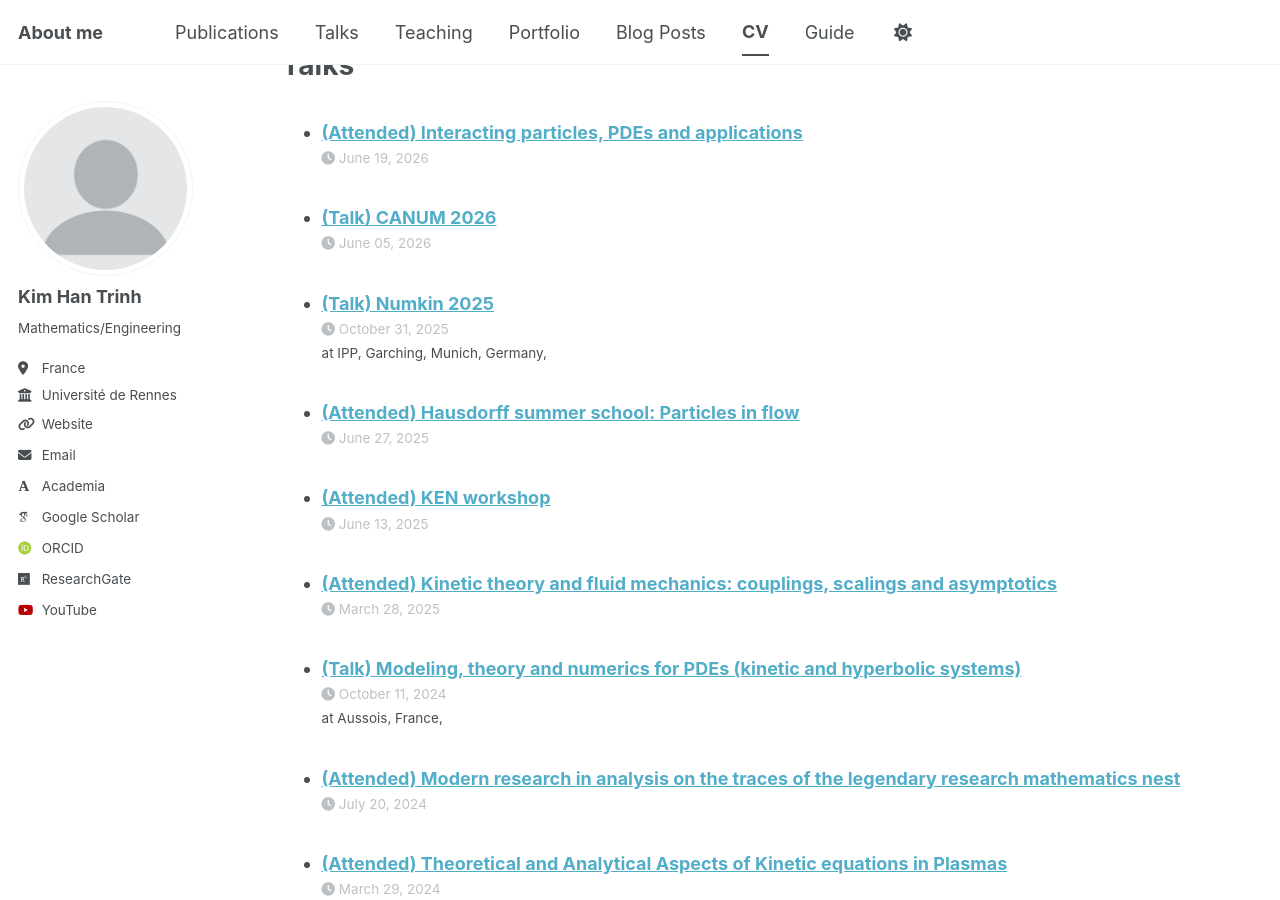
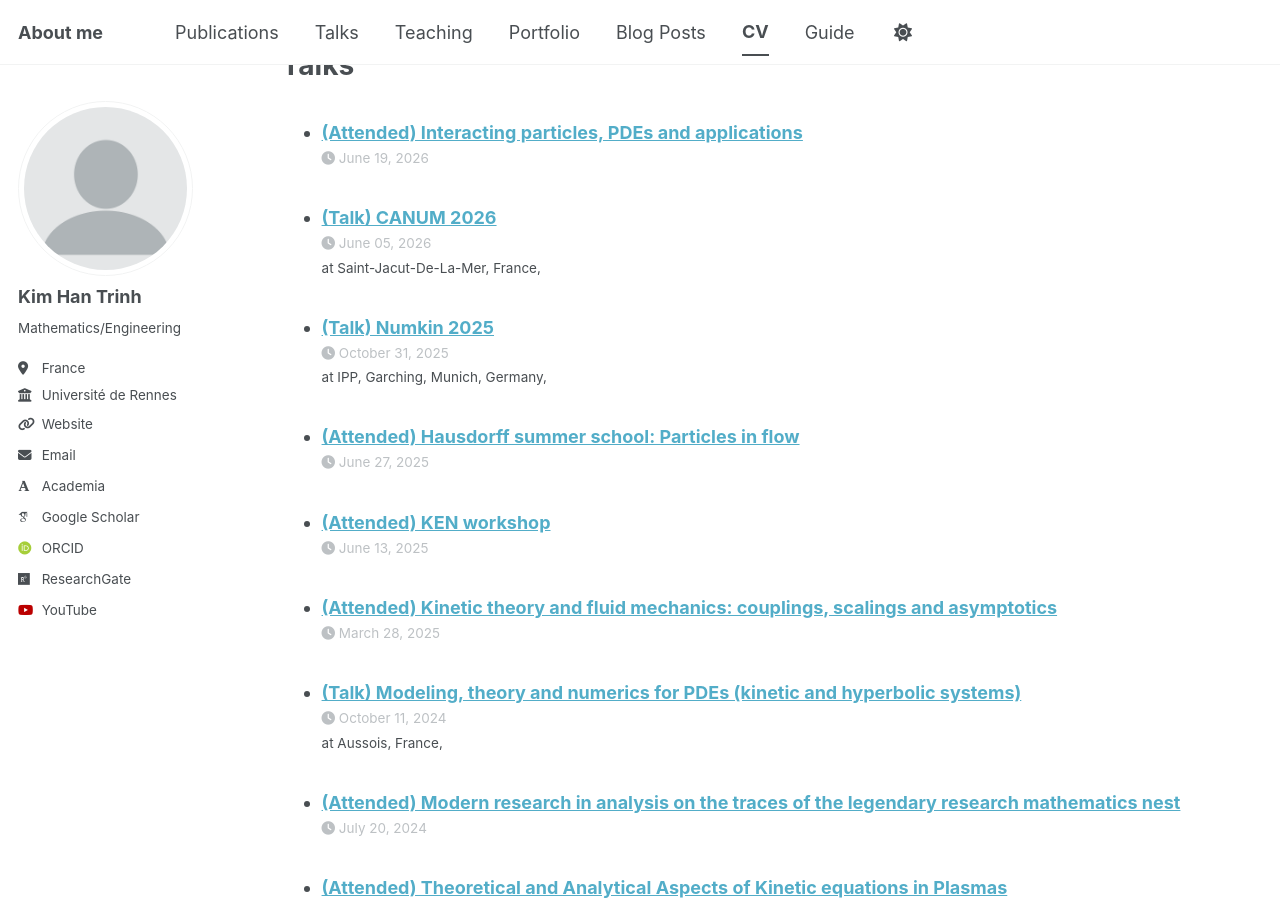
Before and after one commit to khtrinh96/khtrinh96.github.io, a Jekyll site: the page built from _pages/cv.md, in a window 1280 px wide and 900 px high, scrolled down 1266 px. Built offline with Jekyll 4.4.1, drawn with Linux system fonts in a browser that asks for light colours; some web fonts are replaced; a script bundle is joined from its source files by our own code; library files that are not in the unit come from our copies.

Commit message:
Update talk-3.md

```diff
--- a/_talks/talk-3.md
+++ b/_talks/talk-3.md
@@ -3,6 +3,6 @@ title: "(Talk) CANUM 2026"
 collection: talks
 permalink: https://canum2026.math.cnrs.fr/fr/
 date: 1 - 5 Jun, 2026
-location: "Saint-Jacut-De-La-Mer"
+venue: "Saint-Jacut-De-La-Mer, France"
 slidesurl: 'https://khtrinh96.github.io/files/slides3.pdf'
 ---
```
